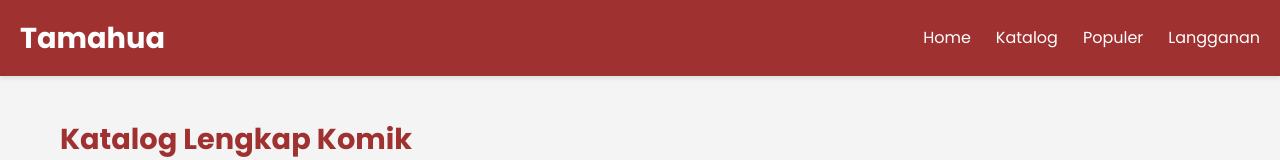
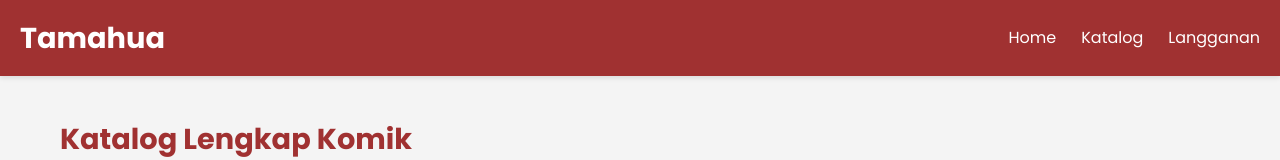
Before and after one commit to Rakawiratama/tamahua-static, a plain HTML site: page katalog.html in a window 1280 px wide. Shown: the top 160 px of the page. Drawn offline with Linux system fonts and the light colour scheme.

Commit message:
update: katalog.html

```diff
--- a/katalog.html
+++ b/katalog.html
@@ -16,7 +16,6 @@
             <ul class="nav-list">
                 <li><a href="index.html">Home</a></li>
                 <li><a href="katalog.html">Katalog</a></li>
-                <li><a href="#popular-section">Populer</a></li>
                 <li><a href="#" id="nav-subscription" role="button">Langganan</a></li>
             </ul>
         </nav>
```
